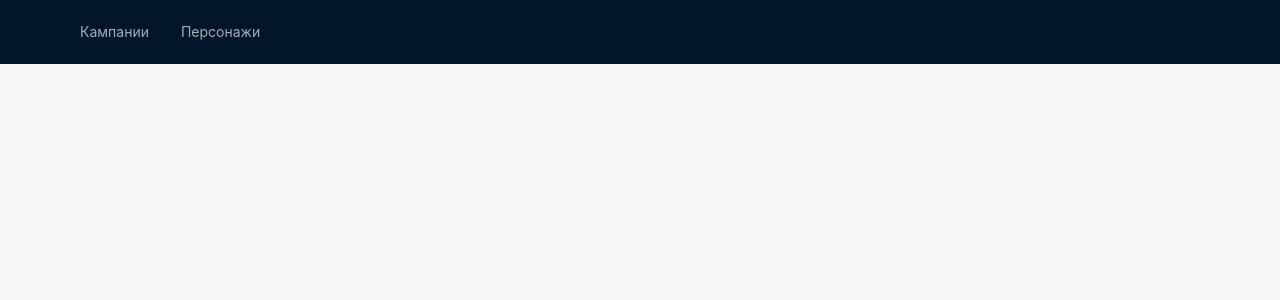
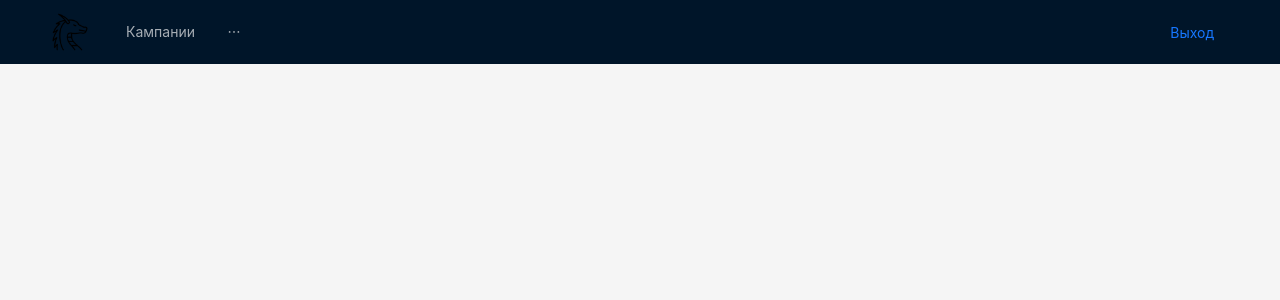
Before and after one commit to SugawaraKoushi/dnd-notes-client-app, a React (Create React App) app: page / in a window 1280 px wide. Shown: the top 300 px of the page. Built offline with nearby package versions, Linux system fonts and the light colour scheme.

Commit message:
Add custom instance of axios, logout and logo icon

```diff
--- /dev/null
+++ b/src/axios.js
@@ -0,0 +1,8 @@
+import axios from "axios";
+
+const instance = axios.create({
+    baseURL: "http://localhost:8080",
+    withCredentials: true,
+});
+
+export default instance;
--- a/src/components/Root.jsx
+++ b/src/components/Root.jsx
@@ -1,8 +1,12 @@
-import { Layout, Menu } from "antd";
+import { Button, Flex, Layout, Menu } from "antd";
 import { Content, Header } from "antd/es/layout/layout";
-import { Link, Outlet } from "react-router";
+import { Link, Outlet, useNavigate } from "react-router";
+import instance from "../axios";
+import logoImage from "../../src/icons/logo.png";
 
 const Root = () => {
+    const navigate = useNavigate();
+
     const items = [
         {
             key: "/campaigns",
@@ -14,15 +18,43 @@ const Root = () => {
         },
     ];
 
+    const handleLogoutButtonClick = async () => {
+        const url = "/logout";
+
+        try {
+            await instance.get(url).then(() => navigate("/login"));
+        } catch (e) {
+            console.log(e);
+        }
+    };
+
     return (
         <Layout style={{ minHeight: "100vh" }}>
             <Header>
-                <Menu
-                    style={{ maxWidth: "1152px", margin: "auto" }}
-                    theme="dark"
-                    items={items}
-                    mode="horizontal"
-                />
+                <Flex
+                    style={{ maxWidth: "1200px", margin: "auto" }}
+                    align="center"
+                    justify="space-between"
+                >
+                    <div style={{display: "inline-flex", alignItems: "center", margin: "0"}}>
+                        <Link to="/" style={{ display: "flex", marginRight: "20px"}}>
+                            <img
+                                id="logo"
+                                alt="logo"
+                                src={logoImage}
+                                style={{ height: "40px" }}
+                            />
+                        </Link>
+                        <Menu theme="dark" items={items} mode="horizontal" />
+                    </div>
+                    <Button
+                        id="logout"
+                        type="link"
+                        onClick={handleLogoutButtonClick}
+                    >
+                        Выход
+                    </Button>
+                </Flex>
             </Header>
             <Layout
                 style={{ margin: "auto", width: "100%", maxWidth: "1152px" }}
@@ -32,15 +64,7 @@ const Root = () => {
                         padding: 24,
                     }}
                 >
-                    {/* <div
-                        style={{
-                            background: colorBgContainer,
-                            padding: 24,
-                            borderRadius: borderRadiusLG,
-                        }}
-                    > */}
                     <Outlet />
-                    {/* </div> */}
                 </Content>
             </Layout>
         </Layout>
--- a/src/components/auth/Login.jsx
+++ b/src/components/auth/Login.jsx
@@ -1,17 +1,17 @@
 import { LockOutlined, UserOutlined } from "@ant-design/icons";
 import { Button, Checkbox, Flex, Form, Input, Typography } from "antd";
-import axios from "axios";
 import { Link, useNavigate } from "react-router";
+import instance from "../../axios";
 
 const Login = () => {
     const { Title } = Typography;
     const navigate = useNavigate();
 
     const onFinish = async (values) => {
-        const url = "http://localhost:8080/auth/login";
+        const url = "/auth/login";
 
         try {
-            await axios.post(url, values).then(() => navigate("/campaigns"));
+            await instance.post(url, values).then(() => navigate("/campaigns"));
         } catch (e) {
             console.log(e);
         }
--- a/src/components/campaigns/CampaignList.jsx
+++ b/src/components/campaigns/CampaignList.jsx
@@ -1,14 +1,15 @@
 import { Breadcrumb, List, theme } from "antd";
-import BreadcrumbItem from "antd/es/breadcrumb/BreadcrumbItem";
-import axios from "axios";
 import { redirect, useLoaderData } from "react-router";
+import instance from "../../axios";
+
 
 export const loader = async () => {
-    const url = "http://localhost:8080/api/campaigns/get";
+    const url = "/api/campaigns/get";
     try {
-        const response = await axios.get(url);
+        const response = await instance.get(url, { withCredentials: true });
         return response.data;
     } catch (err) {
+        console.log(err);
         if (err.status === 401) {
             return redirect("/login");
         }
@@ -21,15 +22,16 @@ const CampaignList = () => {
         token: { colorBgContainer, borderRadiusLG },
     } = theme.useToken();
 
+    const breadcrumbItems = [{ title: "Кампании" }];
+
     return (
         <>
             <Breadcrumb
                 style={{
                     margin: "16px 0",
                 }}
-            >
-                <BreadcrumbItem>Кампании</BreadcrumbItem>
-            </Breadcrumb>
+                items={breadcrumbItems}
+            />
             <div
                 style={{
                     background: colorBgContainer,
--- a/src/components/characters/CharacterList.jsx
+++ b/src/components/characters/CharacterList.jsx
@@ -1,5 +1,4 @@
 import { Breadcrumb, List } from "antd";
-import BreadcrumbItem from "antd/es/breadcrumb/BreadcrumbItem";
 import { theme } from "antd";
 
 const CharacterList = () => {
@@ -7,6 +6,7 @@ const CharacterList = () => {
     const {
         token: { colorBgContainer, borderRadiusLG },
     } = theme.useToken();
+    const breadcrumbItems = [{ title: "Мои персонажи" }];
 
     return (
         <>
@@ -14,9 +14,8 @@ const CharacterList = () => {
                 style={{
                     margin: "16px 0",
                 }}
-            >
-                <BreadcrumbItem>GПрсонажи</BreadcrumbItem>
-            </Breadcrumb>
+                items={breadcrumbItems}
+            />
             <div
                 style={{
                     background: colorBgContainer,
```
Also changed, not shown: src/icons/logo.png (added).
